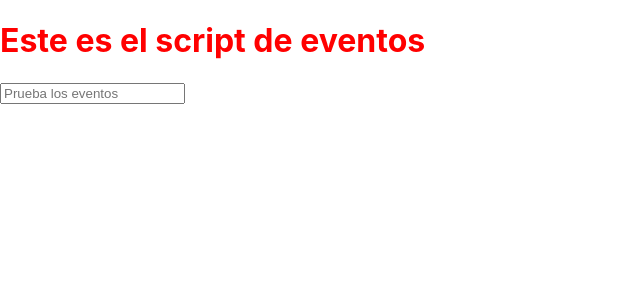
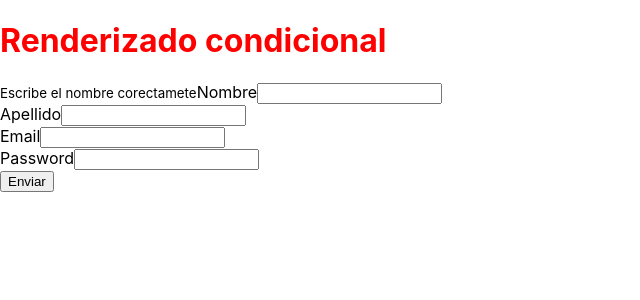
Before and after one commit to AlexNocua/cursoreact, a React (Create React App) app: page / in a window 1280 px wide. Shown: the top 300 px of the page, without its empty margins (0-640 px from the left). Built offline with nearby package versions, Linux system fonts and the light colour scheme.

Commit message:
Renderizado condicional con if ternario

```diff
--- a/src/App.jsx
+++ b/src/App.jsx
@@ -12,6 +12,7 @@ import Refs from "./components/Refs.jsx"
 import Hooks from "./components/Hooks.jsx"
 import Formularios from "./components/Formularios.jsx";
 import Eventos from "./components/Eventos.jsx";
+import RenderizadoCondicional from "./components/RenderizadoCondicional.jsx";
 // import CicloVidaComponentes from "./components/CicloVidaComponentes.jsx"
 
 
@@ -49,7 +50,8 @@ function App() {
 
       </Formularios> */}
 
-      <Eventos></Eventos>
+      {/* <Eventos></Eventos> */}
+      <RenderizadoCondicional></RenderizadoCondicional>
     </>
   );
 }
--- /dev/null
+++ b/src/components/RenderizadoCondicional.jsx
@@ -0,0 +1,110 @@
+import React, { useState } from 'react'
+
+const RenderizadoCondicional = () => {
+    // se establecen los estados para cada uno de los campos
+    const [nombre, setNombre] = useState(false)
+    const [apellido, setApellido] = useState(false)
+    const [email, setEmail] = useState(false)
+    const [password, setPassword] = useState(false)
+
+    // Nombre y Apellido: Solo letras, mayúsculas o minúsculas, con tildes, entre 2 y 30 caracteres
+    const regexNombreApellido = /^[A-Za-zÁÉÍÓÚáéíóúÑñ\s]{2,30}$/;
+
+    // Email: formato típico de correo electrónico
+    const regexEmail = /^[a-zA-Z0-9_.+-]+@[a-zA-Z0-9-]+\.[a-zA-Z0-9-.]+$/;
+
+    // Contraseña: mínimo 8 caracteres, al menos una mayúscula, una minúscula, un número y un símbolo
+    const regexPassword = /^(?=.*[a-z])(?=.*[A-Z])(?=.*\d)(?=.*[@$!%*?&#./])[A-Za-z\d@$!%*?&#./]{8,}$/;
+
+    // crear funciones validadoras
+    const valorNombre = () => {
+        const nombre = document.getElementById("nombre").value
+        if (nombre.trim()) { //esta linea con la funcion trim elimina los espacion en blanco al inicio y final del texto
+            if (regexNombreApellido.test(nombre)) {//validar el nombre con la expresion regular
+                console.log("Nombre correcto")
+                setNombre(true)
+            } else {
+                console.log("Nombre Incorrecto")
+                setNombre(false)
+            }
+
+        }
+        console.log(nombre)
+    }
+    const valorApellido = () => {
+        const apellido = document.getElementById("apellido").value
+        console.log(apellido)
+        if (apellido.trim())
+            if (regexNombreApellido.test(apellido)) {
+                setApellido(true)
+                console.log("Apellido correcto")
+            }
+
+    }
+    const valorEmail = () => {
+        const email = document.getElementById("email").value
+        console.log(email)
+        if (email.trim()) {
+            if (regexEmail.test(email)) {
+                setEmail(true)
+                console.log("email correcto")
+            }
+        }
+
+
+    }
+    const valorPassword = () => {
+        const password = document.getElementById("password").value
+        console.log(password)
+        if (password.trim()) {
+            if (regexPassword.test(password)) {
+                setPassword(true)
+                console.log("password correcto")
+            }
+        }
+    }
+    function enviar(e) {
+        console.log(e)
+        alert(`Formulario enviado ${e}`)
+        e.preventDefault()
+
+        // se deberia enviar la informacion??
+        if (nombre === true && apellido === true && email === true && password === true) {
+            console.log("los datos han sido validados correctamente")
+        } else {
+            console.log("envia los datos correctamente")
+        }
+        setTimeout(() => { window.location.reload() }, 5000)
+    }
+    return (
+        <div>
+            <h1>Renderizado condicional</h1>
+            <form onSubmit={(e) => { enviar(e) }}>
+                <div>
+                    {/* //if ternario */}
+                    {nombre === false ? <small>Escribe el nombre corectamete</small> : <small>El nombre esta correcto</small>}
+                    <label htmlFor="nombre">Nombre</label>
+
+                    <input type="text" name="nombre" id="nombre" onChange={valorNombre} />
+
+
+                </div>
+                <div>
+                    <label htmlFor="apellido">Apellido</label>
+                    <input type="text" name="apellido" id="apellido" onChange={valorApellido} />
+                </div>
+                <div>
+                    <label htmlFor="email">Email</label>
+                    <input type="email" name="email" id="email" onChange={valorEmail} />
+                </div>
+                <div>
+                    <label htmlFor="password">Password</label>
+                    <input type="password" name="password" id="password" onChange={valorPassword} />
+                </div>
+                <button type='submit'>Enviar</button>
+            </form>
+        </div>
+    )
+}
+
+export default RenderizadoCondicional;
```
